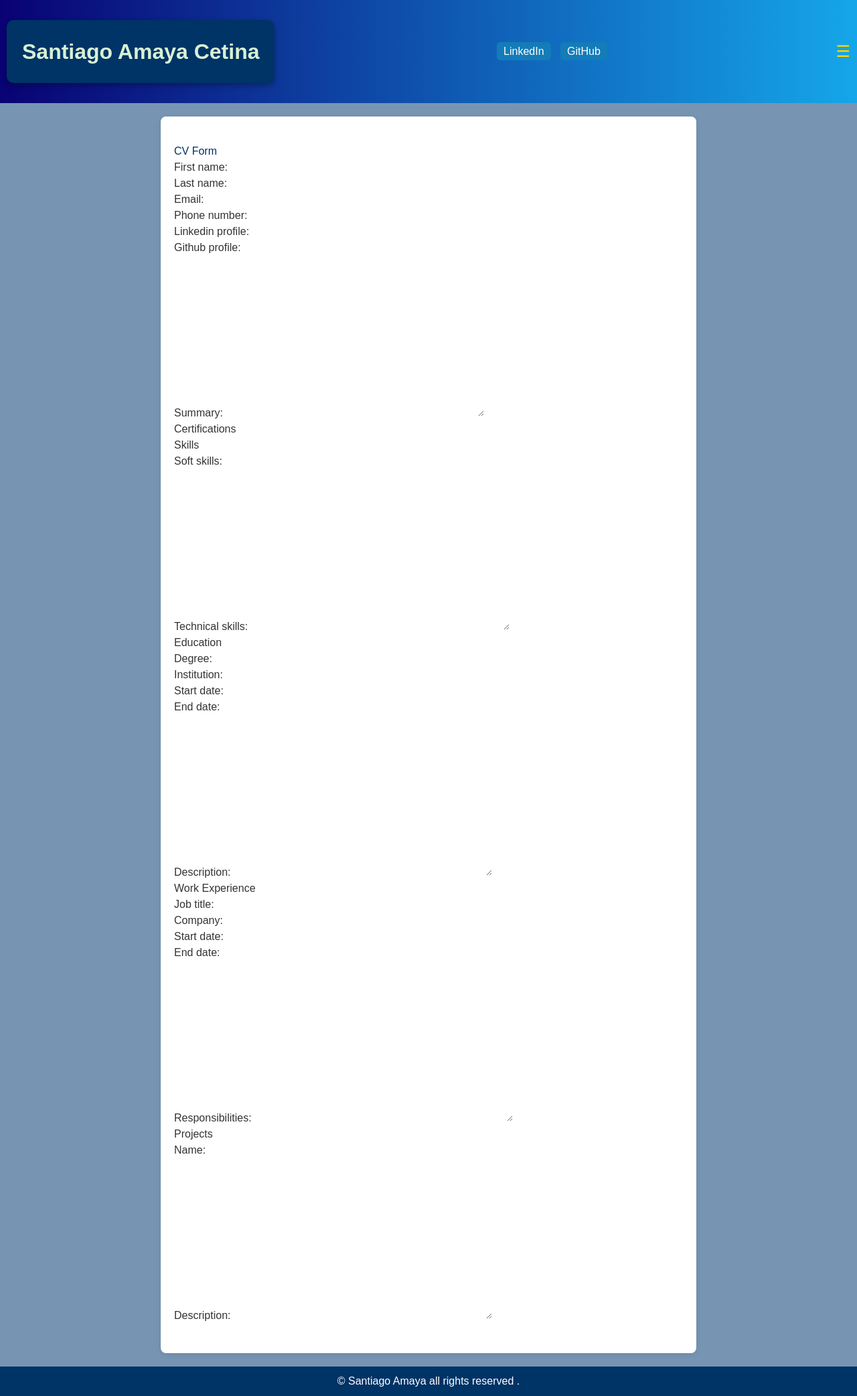
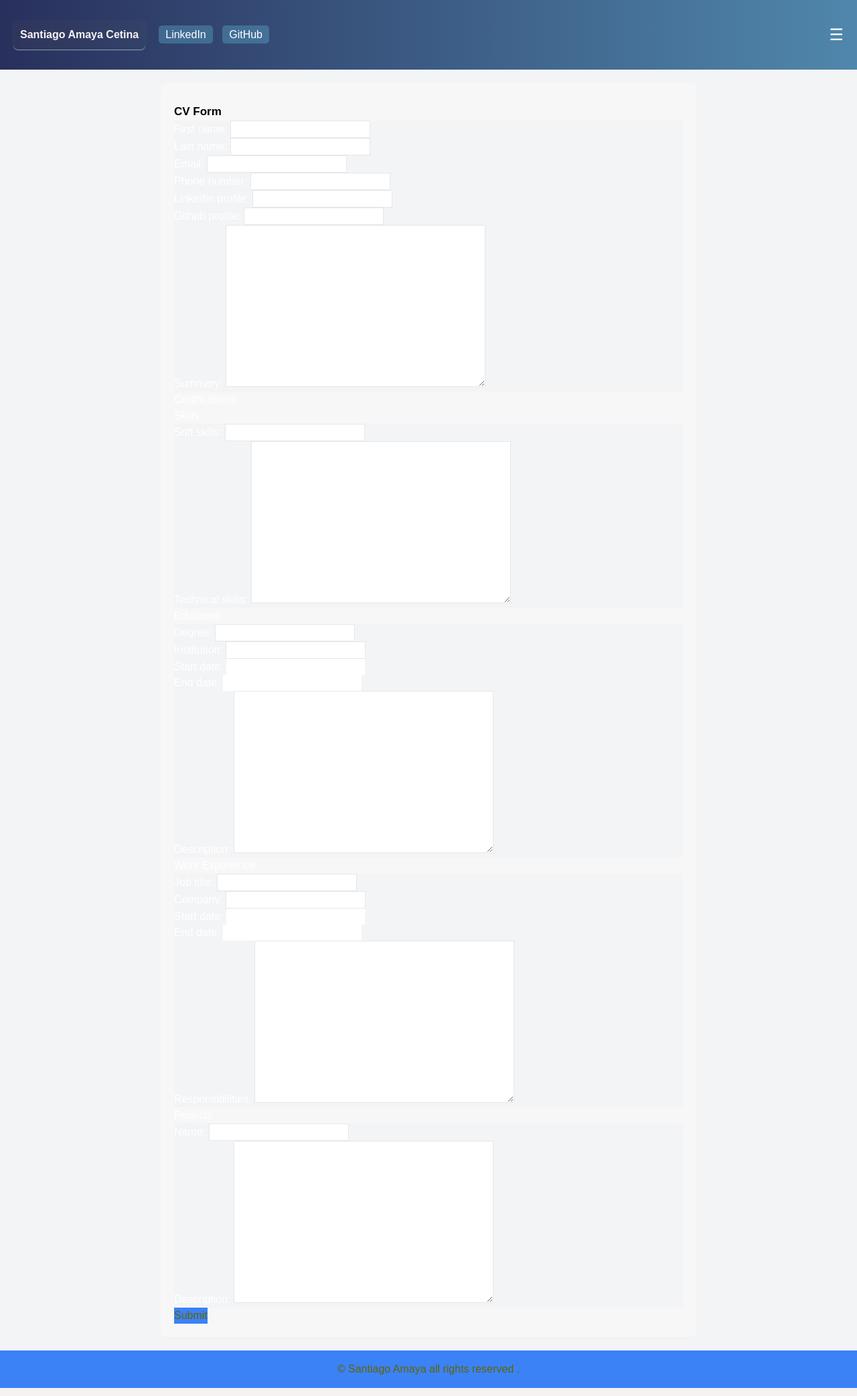
Before and after one commit to Santyamaya98/curriculum_vitae, a Django app: page /home/create/ in a window 1280 px wide. Shown: the whole page at 67% size. Run offline with Django 5.2, Linux system fonts and the light colour scheme; style sheets or scripts are compiled from the project's sources.

Commit message:
Hemos dise;ado la pagina home lo suficientemente agradable para continuar trabajando por ahora... el siguiewnte paso es conectar la pagina con la api de spotify

```diff
--- a/static/css/output.css
+++ b/static/css/output.css
@@ -22,8 +22,8 @@
   --tw-numeric-fraction:  ;
   --tw-ring-inset:  ;
   --tw-ring-offset-width: 0px;
-  --tw-ring-offset-color: #fff;
-  --tw-ring-color: rgb(59 130 246 / 0.5);
+  --tw-ring-offset-color: #756b6b;
+  --tw-ring-color: rgb(94 99 108 / 50%);
   --tw-ring-offset-shadow: 0 0 #0000;
   --tw-ring-shadow: 0 0 #0000;
   --tw-shadow: 0 0 #0000;
@@ -77,7 +77,7 @@
   --tw-ring-inset:  ;
   --tw-ring-offset-width: 0px;
   --tw-ring-offset-color: #fff;
-  --tw-ring-color: rgb(59 130 246 / 0.5);
+  --tw-ring-color: rgba(113, 164, 177, 0.603);
   --tw-ring-offset-shadow: 0 0 #0000;
   --tw-ring-shadow: 0 0 #0000;
   --tw-shadow: 0 0 #0000;
@@ -349,7 +349,7 @@ input:where([type='reset']),
 input:where([type='submit']) {
   -webkit-appearance: button;
   /* 1 */
-  background-color: transparent;
+  background-color: #e1e0e000;
   /* 2 */
   background-image: none;
   /* 2 */
@@ -489,7 +489,7 @@ textarea {
 input::-moz-placeholder, textarea::-moz-placeholder {
   opacity: 1;
   /* 1 */
-  color: #9ca3af;
+  color: #000000;
   /* 2 */
 }
 
@@ -497,7 +497,7 @@ input::placeholder,
 textarea::placeholder {
   opacity: 1;
   /* 1 */
-  color: #9ca3af;
+  color: #ccd0d7;
   /* 2 */
 }
 
@@ -615,7 +615,7 @@ video {
 
 .text-white {
   --tw-text-opacity: 1;
-  color: rgb(255 255 255 / var(--tw-text-opacity));
+  color: rgb(100 100 000 / var(--tw-text-opacity));
 }
 
 /* Estilos generales */
@@ -624,17 +624,17 @@ body {
   font-family: Arial, sans-serif;
   margin: 0;
   padding: 0;
-  color: #333;
-  background-color: #7795b3;
+  color: #ffffff;
+  background-color: #31385c5c;
   /* Fondo suave */
 }
 
 /* Estilo para el encabezado */
 
 header {
-  background-color: #4f88dd;
+  background-color: #408bfa;
   /* Azul oscuro */
-  color: #1d91c7;
+  color: #505253;
   /* Texto blanco */
   padding: 15px 0;
 }
@@ -653,30 +653,38 @@ header a {
   margin: 20px auto;
   /* Centra el contenedor */
   padding: 20px;
-  background-color: #ffffff;
+  background-color: #f9f9f9bf;
   /* Fondo blanco para el contenido */
   border-radius: 8px;
   /* Bordes redondeados */
-  box-shadow: 0 2px 8px rgba(0, 0, 0, 0.1);
+  box-shadow: 0 2px 4px rgb(255 250 250 / 10%);
   /* Sombra suave */
 }
 
 /* Estilo de los títulos */
 
-h1, h2 {
-  color: #003366;
+h1, h2{
+
+  margin: 0;
+  color: #000000;
+  font-weight: bold;
+  font-size: 17px;
+
+
   /* Azul oscuro para los títulos */
 }
 
 h1 {
-  border-bottom: 2px solid #003366;
+  border-bottom: 2px solid #3d5c85;
   /* Línea debajo del título principal */
   padding-bottom: 10px;
   /* Espacio debajo del título */
 }
 
 h2 {
-  margin-top: 20px;
+  margin-top: 10px;
+  color : #000000
+
   /* Espacio superior para los subtítulos */
 }
 
@@ -689,7 +697,7 @@ ul {
 }
 
 li {
-  background: #cce5ff;
+  background: #3d5c85;
   /* Azul claro */
   margin: 5px 0;
   /* Espacio entre los elementos */
@@ -702,7 +710,7 @@ li {
 /* Estilo del pie de página */
 
 footer {
-  background-color: #003366;
+  background-color: #454f58;
   /* Azul oscuro */
   color: #ffffff;
   /* Texto blanco */
--- a/static/css/style.css
+++ b/static/css/style.css
@@ -1,12 +1,10 @@
-.body {
-    background: linear-gradient(to bottom, #000c41, #06558a); /* Smooth gradient */
-    margin: 0;
-    font-family: Arial, sans-serif;
-}
+/* Estilos generales */
+/* Estilos generales */
 
 
+/* Estilo del encabezado */
 .header {
-    background: linear-gradient(to right, #090274, #15a6e9); /* Silver and gold */
+    background: linear-gradient(to right, #28305c, rgb(80, 135, 172)); /* Gradiente azul */
     padding: 10px 20px;
     display: flex;
     justify-content: space-between;
@@ -21,7 +19,7 @@
 
 h1 {
     margin: 0;
-    color: #000; /* Text color for your name */
+    color: #000000; /* Color de texto gris oscuro */
 }
 
 .social-buttons {
@@ -31,115 +29,140 @@ h1 {
 .social-button {
     margin-right: 10px;
     text-decoration: none;
-    color: #fff; /* Button text color */
-    background-color: #147cb8; /* Dark background for buttons */
+    color: #fff; /* Color del texto del botón */
+    background-color: rgba(97, 184, 218, 0.342); /* Fondo azul oscuro para botones */
     padding: 5px 10px;
     border-radius: 5px;
+    transition: background-color 0.3s ease; /* Transición suave */
+}
+
+.social-button:hover {
+    background-color: #ffffffa8; /* Color claro al pasar el mouse */
 }
 
 .hamburger-menu {
     cursor: pointer;
-    font-size: 24px; /* Adjust size as needed */
+    font-size: 24px; /* Tamaño ajustable */
+    color: #fff; /* Color de las líneas */
+    margin-left: auto; /* Mueve el menú a la derecha */
 }
 
+/* Estilos del pie de página */
 .footer {
-    background-color: #003366; /* Dark blue */
-    color: #ffffff; /* White text */
+    background-color: #ebeef0; /* Gris claro */
+    color: #878383; /* Color de texto gris oscuro */
     text-align: center;
     padding: 15px;
-    font-size: 16px; /* Slightly larger text */
-    box-shadow: 0 -2px 10px rgba(0, 0, 0, 0.2); /* Shadow on top */
+    font-size: 16px; /* Texto ligeramente más grande */
+    box-shadow: 0 -2px 10px rgba(0, 0, 0, 0.2); /* Sombra arriba */
 }
 
-
-/* Styles for the certification carousel */
+/* Estilos para el carrusel de certificaciones */
 .certification-carousel {
     display: flex;
     overflow: hidden;
-    white-space: nowrap; /* Prevents wrapping */
+    white-space: nowrap; /* Previene el ajuste de línea */
 }
 
 .certification-carousel img {
-    width: 200px; /* Adjust as needed */
+    width: 200px; /* Ajustar según sea necesario */
     height: auto;
-    margin-right: 10px; /* Space between images */
-}
-
-.certification-carousel img {
-    transition: transform 0.2s ease; /* Smooth scaling */
+    margin-right: 10px; /* Espacio entre imágenes */
+    transition: transform 0.2s ease; /* Escalado suave */
 }
 
 .certification-carousel img:hover {
-    transform: scale(1.05); /* Slightly enlarge on hover */
+    transform: scale(1.05); /* Aumentar ligeramente al pasar el mouse */
 }
-
 
 .hidden {
     display: none;
 }
 
-.header {
-    background-color: silver; /* Silver background for the header */
-    color: gold; /* Gold text */
-    padding: 10px;
-}
-
-.header-content {
-    display: flex;
-    justify-content: space-between;
-    align-items: center;
-}
-
-.social-button {
-    transition: background-color 0.3s ease; /* Smooth transition */
-}
-
-.social-button:hover {
-    background-color: #ffcc00; /* Brighter on hover */
-}
-
-
-.hamburger-menu {
-    cursor: pointer; /* Pointer cursor for the hamburger icon */
-}
-
-/* Menu styles */
+/* Estilos del menú */
 #menu {
-    background-color: white; /* Background for dropdown menu */
-    position: absolute; /* Positioning */
-    right: 10px; /* Align to the right */
-    top: 50px; /* Adjust based on header height */
-    border: 1px solid #ccc; /* Border */
-    border-radius: 5px; /* Rounded corners */
-    box-shadow: 0 4px 8px rgba(0, 0, 0, 0.2); /* Shadow */
+    background-color: #a4abb6; /* Fondo del menú desplegable */
+    position: absolute; /* Posicionamiento */
+    right: 10px; /* Alinear a la derecha */
+    top: 50px; /* Ajustar según la altura del encabezado */
+    border: 1px solid #000000; /* Borde */
+    border-radius: 5px; /* Esquinas redondeadas */
+    box-shadow: 0 4px 8px rgba(82, 82, 83, 0.5); /* Sombra */
 }
 
 #menu ul {
-    list-style-type: none; /* No bullet points */
-    padding: 10px; /* Padding inside the menu */
-    margin: 0; /* Remove default margin */
+    list-style-type: none; /* Sin viñetas */
+    padding: 5px; /* Relleno dentro del menú */
+    margin: 0; /* Eliminar margen predeterminado */
 }
 
 #menu li {
-    margin: 5px 0; /* Space between items */
+    margin: 2px 0; /* Espacio entre elementos */
 }
 
 #menu a {
-    text-decoration: none; /* No underline */
-    color: black; /* Text color */
-    display: block; /* Block elements */
-    padding: 5px; /* Padding */
+    text-decoration: none; /* Sin subrayado */
+    color: #ffffff; /* Color de texto gris oscuro */
+    display: block; /* Elementos en bloque */
+    padding: 5px; /* Relleno */
 }
 
+/* Estilos de la caja de nombre */
 .name-box {
-    background-color: #003366; /* Gold */
-    color: #d7f1d2; /* Black text */
-    padding: 20px; /* Space inside */
-    border: 3px solid #003366; /* Darker gold */
-    border-radius: 10px; /* Rounded corners */
-    text-align: center; /* Center the text */
-    font-size: 32px; /* Larger font size */
-    font-weight: bold; /* Bold text */
-    box-shadow: 0 4px 10px rgba(0, 0, 0, 0.3); /* Shadow for depth */
-    margin: 20px 0; /* Space above and below */
+    background-color: rgba(87, 86, 86, 0.1); /* Gris claro con transparencia */
+    color: #f7f2f2; /* Color de texto gris oscuro */
+    padding: 10px; /* Espacio interior */
+    border: 0; /* Sin borde */
+    border-radius: 7px; /* Esquinas redondeadas */
+    text-align: center; /* Centrar el texto */
+    font-size: 16px; /* Tamaño de fuente más grande */
+    font-weight: bold; /* Texto en negrita */
+    box-shadow: 0 1px 1px rgba(255, 255, 255, 0.5); /* Sombra gris para profundidad */
+    margin: 20px 0; /* Espacio arriba y abajo */
 }
+
+/* Estilos de Tailwind (puedes personalizar según sea necesario) */
+@tailwind base;
+@tailwind components;
+@tailwind utilities;
+
+/* Ejemplo de estilo adicional de Tailwind */
+.text-gray-700 {
+    color: #333;
+}
+
+.info-section {
+    background-color: rgb(61 92 133); /* Fondo suave */
+    padding: 15px;
+    border-radius: 2px; /* Bordes redondeados */
+    margin-bottom: 20px; /* Espacio inferior */
+}
+
+.info-item {
+    margin: 5px 0; /* Espaciado entre elementos */
+}
+
+.info-item a {
+    color: #fcfcfc; /* Color azul para enlaces */
+    text-decoration: underline; /* Subrayar enlaces */
+}
+
+.info-item a:hover {
+    color: #3d5c85; /* Color más oscuro al pasar el ratón */
+}
+
+.summary {
+    background-color: #3d5c85; /* Fondo gris claro */
+    padding: 15px;
+    border-radius: 8px; /* Bordes redondeados */
+    margin-bottom: 20px; /* Espacio inferior */
+}
+
+.p1 {
+
+  margin: 0;
+  color: #000000;
+  font-weight: BOLD;
+  font-size: 15px;
+  padding: 1px;
+}
--- a/templates/base.html
+++ b/templates/base.html
@@ -11,7 +11,6 @@
 </head>
 <body class="bg-gray-100">
     <header class="header">
-        <div class="header-content">
             <h1 class="name-box">Santiago Amaya Cetina</h1>
             <div class="social-buttons">
                 <a href="https://www.linkedin.com" target="_blank" class="social-button">LinkedIn</a>
```
Also changed, not shown: resume/templates/resume/cv_page.html (+25 -18 lines), db.sqlite3.
